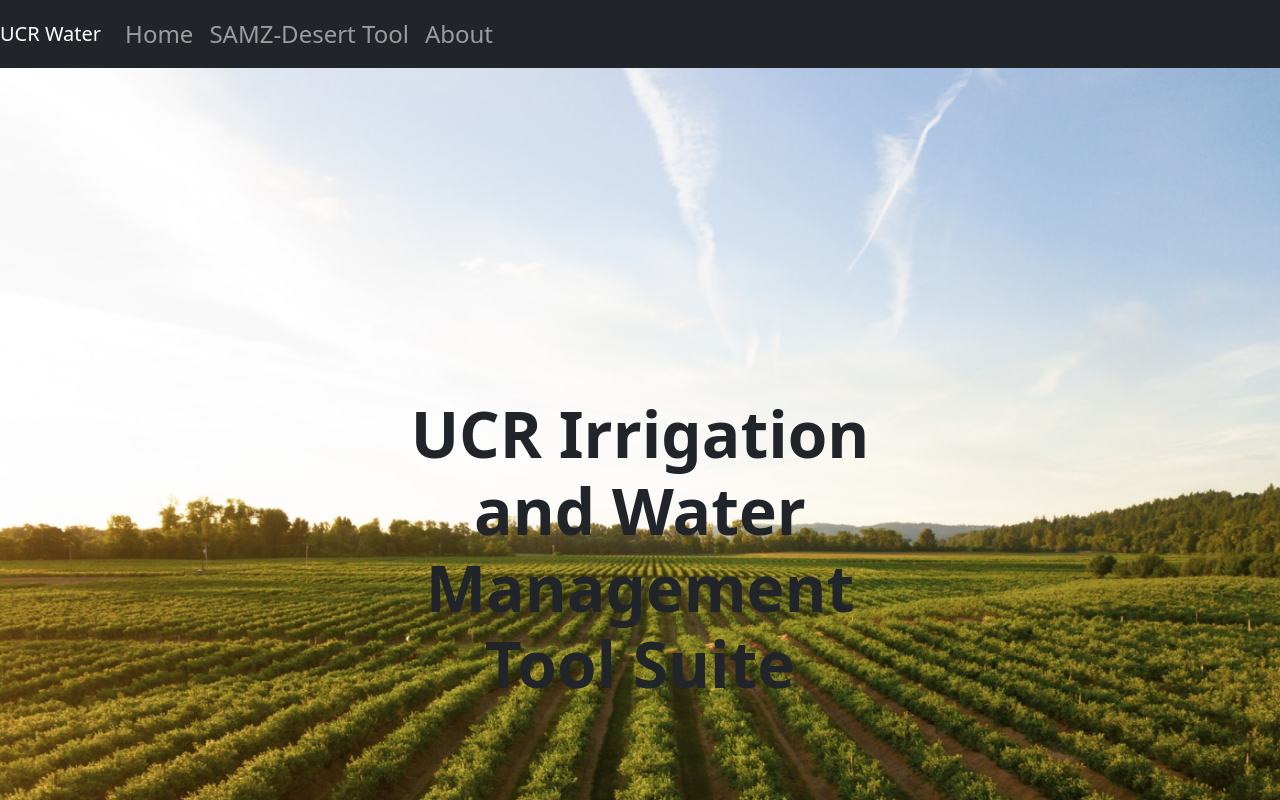
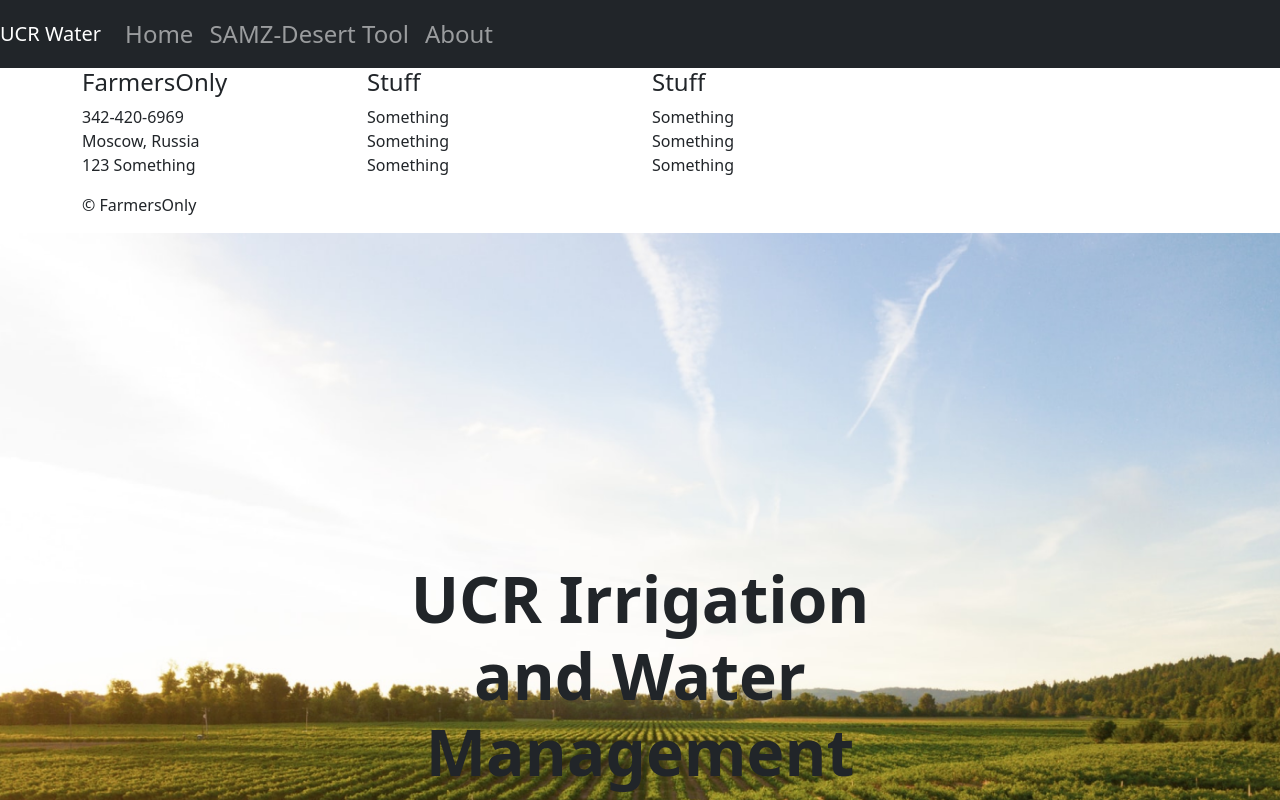
Before and after one commit to CS-UCR/senior-design-project-farmersonly, a Next.js app: page / in a window 1280 px wide. Shown: the top 800 px of the page. Built offline with nearby package versions, Linux system fonts and the light colour scheme.

Commit message:
started footer, still needs to stick to bottom and take styles

```diff
--- /dev/null
+++ b/components/footer.js
@@ -0,0 +1,47 @@
+import React from "react";
+import styles from '../styles/navbar.module.css'
+
+const Footer = () => {
+    return(
+        <div className="main-footer">
+            <div className = "container">
+                <div className = "row">
+                    {/* Column1 */}
+                    <div className = "col-md-3 col-sm-6">
+                        <h4>FarmersOnly</h4>
+                        <ul className = "list-unstyled">
+                            <li>342-420-6969</li>
+                            <li>Moscow, Russia</li>
+                            <li>123 Something</li>
+                        </ul>
+                    </div>
+                    {/* Column2 */}
+                    <div className = "col-md-3 col-sm-6">
+                        <h4>Stuff</h4>
+                        <ul className = "list-unstyled">
+                            <li>Something</li>
+                            <li>Something</li>
+                            <li>Something</li>
+                        </ul>
+                    </div>
+                    {/* Column3 */}
+                    <div className = "col-md-3 col-sm-6">
+                        <h4>Stuff</h4>
+                        <ul className = "list-unstyled">
+                            <li>Something</li>
+                            <li>Something</li>
+                            <li>Something</li>
+                        </ul>
+                    </div>
+                    <div className = "row">
+                        <p className = "col-sm">
+                            &copy;{new Date().getFullYear} FarmersOnly
+                        </p>
+                    </div>
+                </div>
+            </div>
+        </div>
+    )
+}
+
+export default Footer;
--- a/package.json
+++ b/package.json
@@ -10,12 +10,13 @@
   },
   "dependencies": {
     "bootstrap": "^5.1.3",
-    "next": "11.1.2",
+    "next": "^11.1.2",
     "react": "17.0.2",
     "react-bootstrap": "^2.0.1",
     "react-dom": "17.0.2",
     "react-router-dom": "^6.0.0",
-    "recharts": "^2.1.6"
+    "recharts": "^2.1.6",
+    "styled-components": "^5.3.3"
   },
   "devDependencies": {
     "eslint": "8.1.0",
--- a/pages/_app.js
+++ b/pages/_app.js
@@ -1,11 +1,13 @@
 import '../styles/globals.css'
 import Navbar from '../components/navbar'
 import React from 'react'
+import Footer from '../components/footer'
 
 function App({ Component, pageProps }){
   return(
     <React.Fragment>
       <Navbar />
+      <Footer />
       <Component {...pageProps} />
     </React.Fragment>
   )
--- /dev/null
+++ b/styles/footer.module.css
@@ -0,0 +1,8 @@
+.main-footer{
+    color: wheat;
+    background-color: skyblue;
+    padding-top: 3em;
+    position: relative;
+    bottom: 0;
+    width: 100%
+}
```
Also changed, not shown: 1 other file (tests, documents, lock files or other folders).
